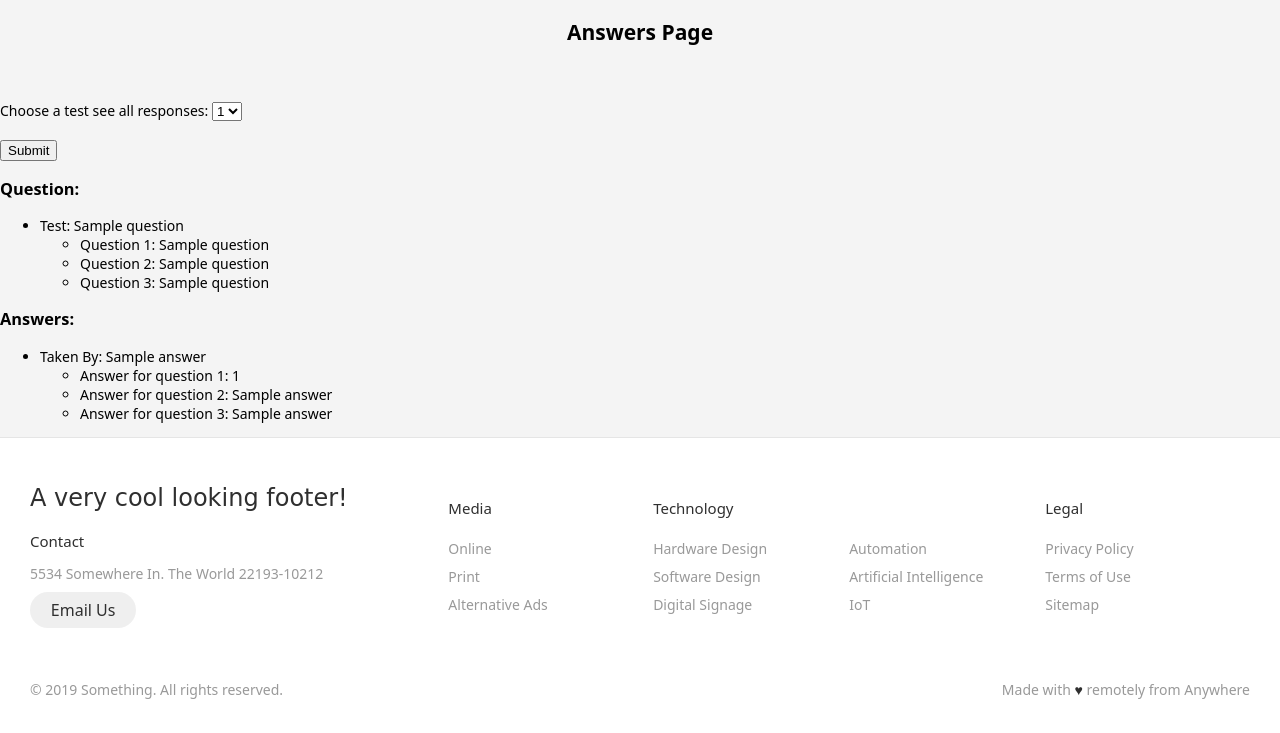
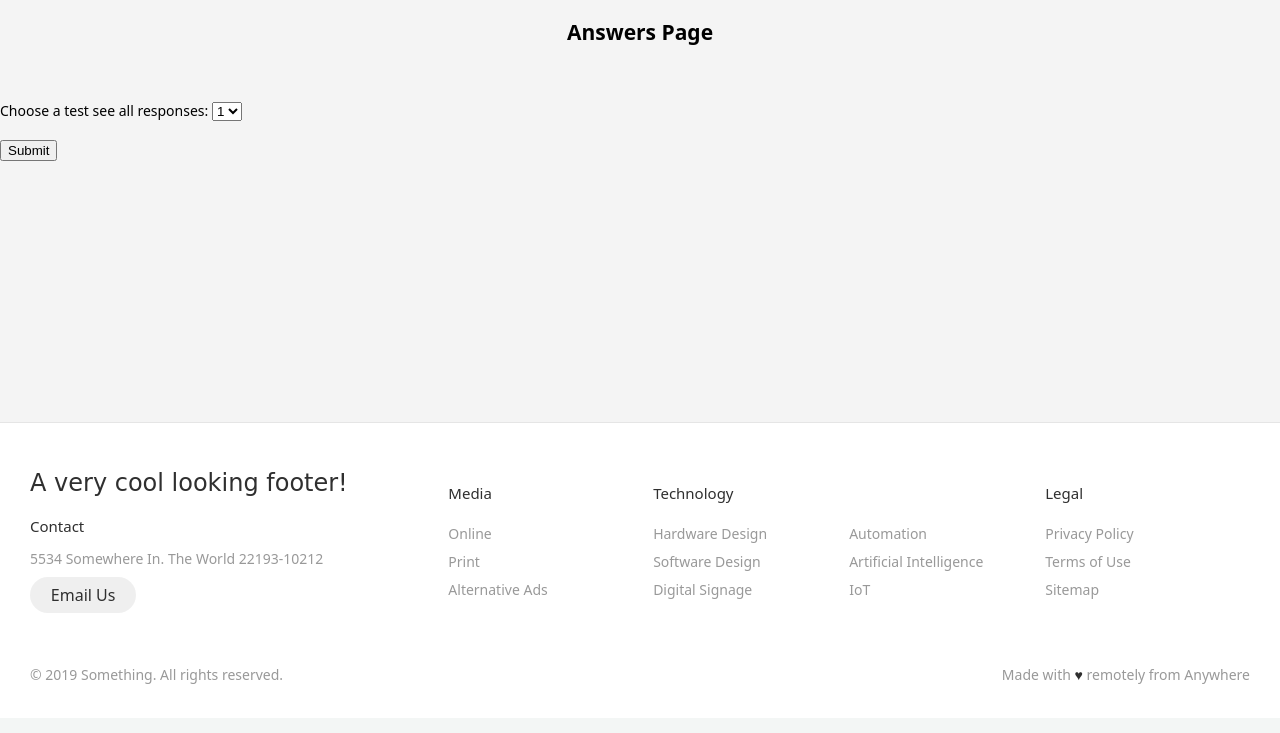
Before and after one commit to mainulkdr/cset160Final, a Flask app: template templates/viewResponse.html in a window 1280 px wide. Shown: the part 82-815 px from the top of the page. After the commit the page ends 766 px from the top, so only its background shows below. Run offline with Flask 3, Linux system fonts and the light colour scheme; the template is opened without the code that fills it: most values are stand-ins (such as "Sample title", 1, 10 or a date in 2020).

Commit message:
need to fix test result route and viewResponge page

```diff
--- a/main.py
+++ b/main.py
@@ -80,6 +80,8 @@ def editTest(testId):
 
 @app.route('/deleteTest/<testId>')
 def deleteTest(testId):
+    conn.execute(text(f'delete from answer where testId = "{testId}"'))
+    conn.commit()
     conn.execute(text(f'delete from test where testId = "{testId}"'))
     conn.commit()
     return redirect("/viewTest")
@@ -105,12 +107,12 @@ def takeTest(testId):
 
 @app.route('/viewAnswer', methods=['GET', 'POST'])
 def viewAnswer():
-    if request.method == 'POST':
-        user_choice = request.form["testId"]
-        questions = conn.execute(text(f'select * from test where testId = "{user_choice}"')).one()
-        answers =  conn.execute(text(f'select * from answer where testId ="{user_choice}"')).all()
-        testIds = conn.execute(text(f'select distinct testId from answer')).all()
-        return render_template("viewResponse.html", answers=answers, testIds=testIds, questions=questions)
+    # if request.method == 'POST':
+    #     user_choice = request.form["testId"]
+    #     questions = conn.execute(text(f'select * from test where testId = "{user_choice}"')).one()
+    #     answers =  conn.execute(text(f'select * from answer where testId ="{user_choice}"')).all()
+    #     testIds = conn.execute(text(f'select distinct testId from answer')).all()
+    #     return render_template("viewResponse.html", answers=answers, testIds=testIds, questions=questions)
     testIds = conn.execute(text(f'select distinct testId from answer')).all()
     return render_template("viewResponse.html", testIds=testIds)
 
--- a/templates/viewResponse.html
+++ b/templates/viewResponse.html
@@ -12,7 +12,7 @@
         </select> <br><br>
         <input type="submit" value="Submit">
       </form>
-      <h3>Question:</h3>
+      <!-- <h3>Question:</h3>
       <ul>
         <li>Test: {{questions[0]}}</li>
         <ul>
@@ -32,7 +32,7 @@
               <li>Answer for question 3: {{ answer[2]}}</li>
           </ul>
       </ul>
-    {% endfor%}
+    {% endfor%} -->
 </div>
 {% endblock%}
 <!-- <!DOCTYPE html>
--- a/templates/viewTest.html
+++ b/templates/viewTest.html
@@ -11,7 +11,7 @@
                 <li>Question 3: {{ test[3]}}</li>
             </ul>
             <a href="/editTest/{{ test[0]}}"><button>Edit</button></a>
-            <!-- <a href="/deleteTest/{{ test[0]}}"><button>Delete</button></a> -->
+            <a href="/deleteTest/{{ test[0]}}"><button>Delete</button></a>
             <a href="/takeTest/{{ test[0]}}"><button>Take Test</button></a>
         </ul>
       {% endfor%}
```
